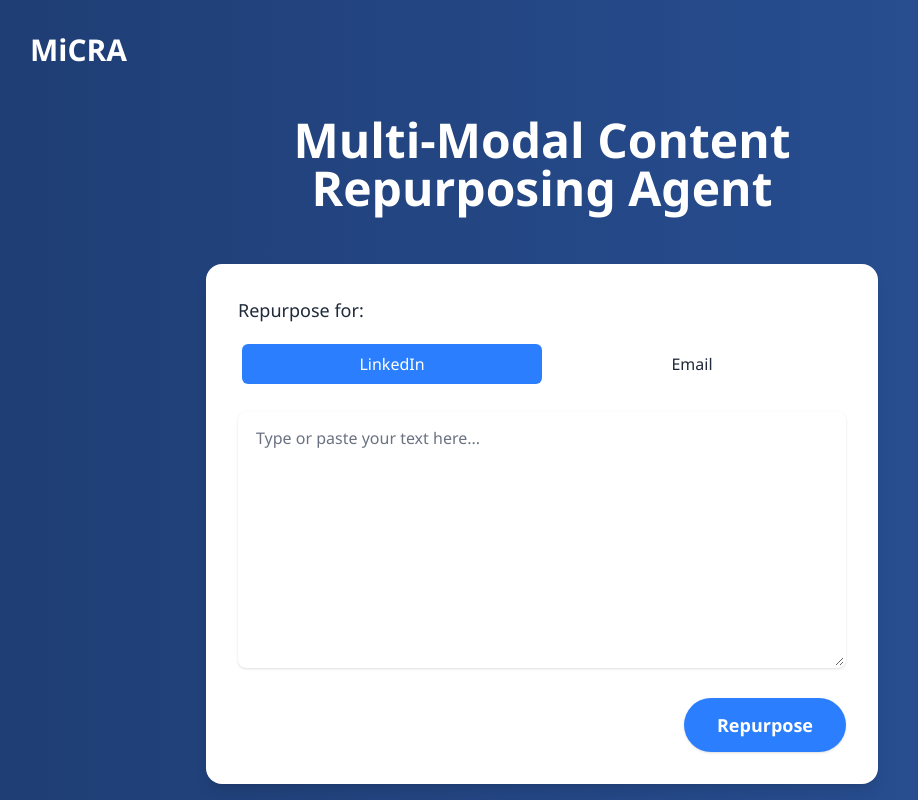
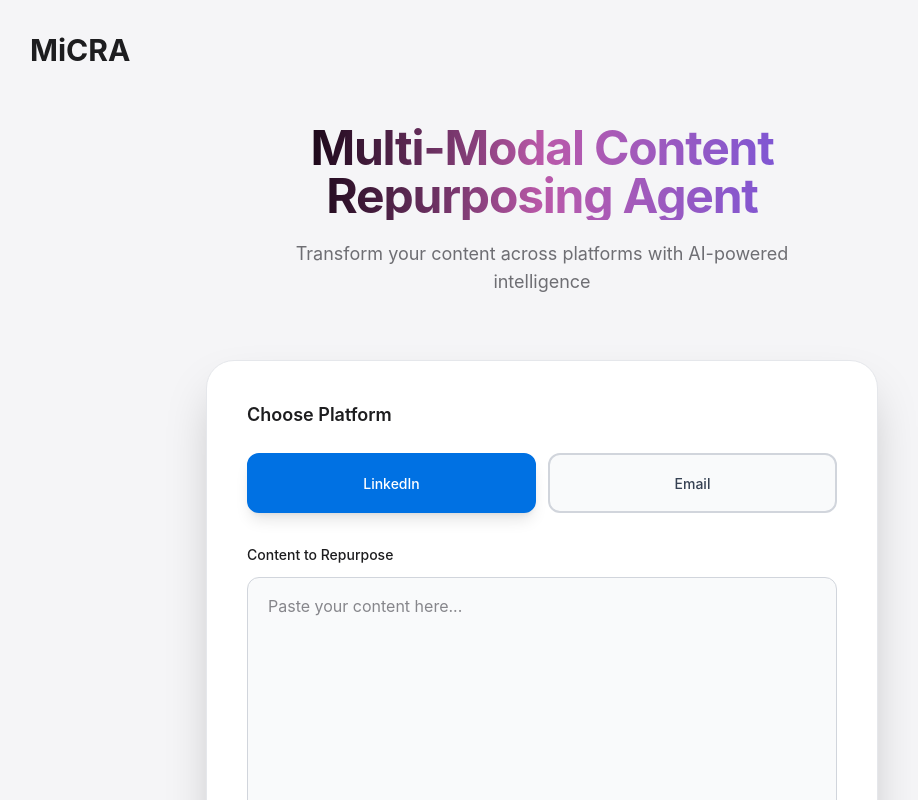
Before and after one commit to mcronin4/MiCRA, a Next.js app in the folder frontend/: page / in a window 1280 px wide. Shown: the top 800 px of the page, without its empty margins (98-1016 px from the left). Built offline with nearby package versions, Linux system fonts and the light colour scheme.

Commit message:
final form

```diff
--- a/frontend/src/app/globals.css
+++ b/frontend/src/app/globals.css
@@ -20,7 +20,33 @@
 }
 
 body {
-  background: linear-gradient(to right, #1e3c72 0%, #2a5298 100%);
-  color: white;
-  font-family: "Segoe UI", Tahoma, Geneva, Verdana, sans-serif;
+  background: #f5f5f7;
+  color: #1d1d1f;
+  font-family: -apple-system, BlinkMacSystemFont, "San Francisco", "SF Pro Display", "SF UI Display", "SF UI Text", "Segoe UI", system-ui, Tahoma, Geneva, Verdana, sans-serif;
+  -webkit-font-smoothing: antialiased;
+  -moz-osx-font-smoothing: grayscale;
 }
+
+@keyframes fade-in {
+  from {
+    opacity: 0;
+    transform: translateY(-10px);
+  }
+  to {
+    opacity: 1;
+    transform: translateY(0);
+  }
+}
+
+.animate-fade-in {
+  animation: fade-in 0.3s ease-out;
+}
+
+@keyframes loading-bar {
+  from {
+    width: 0%;
+  }
+  to {
+    width: 70%;
+  }
+}
--- a/frontend/src/app/page.tsx
+++ b/frontend/src/app/page.tsx
@@ -1,12 +1,49 @@
 "use client";
 
-import { useState } from 'react';
+import { useState, useEffect } from 'react';
 
 export default function Home() {
   const [text, setText] = useState('');
   const [platform, setPlatform] = useState('linkedin');
   const [isLoading, setIsLoading] = useState(false);
   const [message, setMessage] = useState('');
+  const [repurposedContent, setRepurposedContent] = useState('');
+  const [showCopyNotification, setShowCopyNotification] = useState(false);
+  const [currentPhrase, setCurrentPhrase] = useState(0);
+
+  const loadingPhrases = [
+    "🤖 Agent munching the data...",
+    "🤖 Agent crushing it up...",
+    "🤖 Agent digesting content...",
+    "🤖 Agent processing neural networks...",
+    "🤖 Agent transforming text...",
+    "🤖 Agent optimizing for platform...",
+    "🤖 Agent adding finishing touches...",
+    "🤖 Agent almost done..."
+  ];
+
+  // Cycle through loading phrases during loading
+  useEffect(() => {
+    if (isLoading) {
+      const interval = setInterval(() => {
+        setCurrentPhrase(prev => (prev + 1) % loadingPhrases.length);
+      }, 1500); // Change every 1.5 seconds
+
+      return () => clearInterval(interval);
+    } else {
+      setCurrentPhrase(0); // Reset when not loading
+    }
+  }, [isLoading, loadingPhrases.length]);
+
+  const copyToClipboard = async (content: string) => {
+    try {
+      await navigator.clipboard.writeText(content);
+      setShowCopyNotification(true);
+      setTimeout(() => setShowCopyNotification(false), 2000);
+    } catch (err) {
+      console.error('Failed to copy text: ', err);
+    }
+  };
 
   const handleSend = async () => { //async so it's always running
     if (!text.trim()) {
@@ -35,7 +72,8 @@ export default function Home() {
 
       if (response.ok) { //if the response is ok, we can set the message and clear the text area
         const data = await response.json(); //data is the response from the backend
-        setMessage(data.message); //set the message to the message from the backend
+        setRepurposedContent(data.message); // Store the generated content
+        setMessage('Content successfully repurposed!'); //set the message to the message from the backend
         setText(''); // Clear the text area after successful send
       } else {
         const errorData = await response.json();
@@ -51,63 +89,132 @@ export default function Home() {
   return (
     <div className="min-h-screen w-full p-4 sm:p-6 lg:p-8">
       <header className="w-full max-w-5xl mx-auto mb-12">
-        <h1 className="text-3xl font-bold text-white">MiCRA</h1>
+        <h1 className="text-3xl font-bold text-[#1d1d1f]">MiCRA</h1>
       </header>
 
       <main className="flex flex-col items-center justify-center">
-        <div className="w-full max-w-2xl mx-auto text-center mb-10">
-          <h2 className="text-4xl sm:text-5xl font-extrabold text-white mb-3">
+        <div className="w-full max-w-2xl mx-auto text-center mb-16">
+          <div className="p-2">
+            <h2 className="text-4xl sm:text-5xl font-bold text-transparent bg-clip-text bg-gradient-to-r from-black via-[#BA59A9] to-[#674FE3] mb-3 tracking-tight">
               Multi-Modal Content Repurposing Agent
             </h2>
           </div>
+          <p className="text-lg text-[#6e6e73] max-w-xl mx-auto">
+            Transform your content across platforms with AI-powered intelligence
+          </p>
+        </div>
 
-        <div className="w-full max-w-2xl mx-auto bg-white bg-opacity-20 backdrop-filter backdrop-blur-lg p-6 sm:p-8 rounded-2xl shadow-lg">
-          <div className="mb-6">
-            <span className="block text-lg font-medium text-gray-800 mb-4">Repurpose for:</span>
-            <div className="flex rounded-lg p-1 bg-white bg-opacity-20">
+        <div className="w-full max-w-2xl mx-auto bg-white p-8 sm:p-10 rounded-[28px] shadow-2xl border border-gray-200 relative overflow-hidden">
+          <div className="mb-8">
+            <h3 className="text-lg font-semibold text-[#1d1d1f] mb-6">Choose Platform</h3>
+            <div className="grid grid-cols-2 gap-3">
               <button
                 onClick={() => setPlatform('linkedin')}
-                className={`w-full text-center py-2 rounded-md transition-colors duration-300 ${
-                  platform === 'linkedin' ? 'bg-blue-500 text-white' : 'text-gray-800 hover:bg-white hover:bg-opacity-50'
+                className={`p-4 rounded-xl border-2 transition-all duration-300 text-center ${
+                  platform === 'linkedin'
+                    ? 'border-[#0071e3] bg-[#0071e3] text-white shadow-lg'
+                    : 'border-gray-300 bg-gray-50 text-gray-700 hover:border-gray-400 hover:bg-gray-100'
                 }`}
               >
-                LinkedIn
+                <span className="font-medium text-sm">LinkedIn</span>
               </button>
               <button
                 onClick={() => setPlatform('email')}
-                className={`w-full text-center py-2 rounded-md transition-colors duration-300 ${
-                  platform === 'email' ? 'bg-blue-500 text-white' : 'text-gray-800 hover:bg-white hover:bg-opacity-50'
+                className={`p-4 rounded-xl border-2 transition-all duration-300 text-center ${
+                  platform === 'email'
+                    ? 'border-[#0071e3] bg-[#0071e3] text-white shadow-lg'
+                    : 'border-gray-300 bg-gray-50 text-gray-700 hover:border-gray-400 hover:bg-gray-100'
                 }`}
               >
-                Email
+                <span className="font-medium text-sm">Email</span>
               </button>
             </div>
           </div>
+          <div className="mb-8">
+            <label
+              htmlFor="text-input"
+              className="block text-sm font-medium text-[#1d1d1f] mb-3"
+            >
+              Content to Repurpose
+            </label>
             <textarea
               id="text-input"
-            className="w-full h-64 px-4 py-3 bg-white bg-opacity-10 border-2 border-transparent rounded-lg shadow-sm focus:outline-none focus:ring-2 focus:ring-blue-400 focus:border-transparent text-base text-gray-800 placeholder-gray-500 transition"
-            placeholder="Type or paste your text here..."
+              className="w-full h-64 px-5 py-4 bg-gray-50 border border-gray-300 rounded-xl text-base text-[#1d1d1f] placeholder-[#86868b] focus:outline-none focus:ring-2 focus:ring-[#0071e3] focus:border-transparent transition-all duration-200 resize-none"
+              placeholder="Paste your content here..."
               value={text}
               onChange={(e) => setText(e.target.value)}
               required
             />
-          <div className="mt-6 flex justify-end">
+          </div>
+
+          <div className="flex justify-end">
             <button
               onClick={handleSend}
               disabled={isLoading}
-              className="py-3 px-8 border border-transparent rounded-full shadow-sm text-lg font-semibold text-white bg-blue-500 hover:bg-blue-600 focus:outline-none focus:ring-2 focus:ring-offset-2 focus:ring-blue-500 transform hover:scale-105 transition-all duration-300 disabled:opacity-50 disabled:cursor-not-allowed"
+              className="px-8 py-3 bg-[#0071e3] text-white rounded-xl font-medium text-base hover:bg-[#0077ed] focus:outline-none focus:ring-2 focus:ring-[#0071e3] focus:ring-offset-2 transition-all duration-200 disabled:opacity-50 disabled:cursor-not-allowed min-w-[120px]"
             >
-              {isLoading ? 'Sending...' : 'Repurpose'}
+              {isLoading ? 'Repurposing...' : 'Repurpose Content'}
             </button>
           </div>
 
           {message && (
-            <div className={`mt-4 p-4 rounded-md ${
+            <div className={`mt-4 p-4 rounded-lg ${
               message.includes('Error')
                 ? 'bg-red-50 border border-red-200 text-red-700'
                 : 'bg-green-50 border border-green-200 text-green-700'
             }`}>
-              {message}
+              <p className="text-sm">{message}</p>
+            </div>
+          )}
+
+          {repurposedContent && (
+            <div className="mt-10">
+              <div className="border border-gray-200 rounded-xl overflow-hidden">
+                <div className="bg-gray-50 px-6 py-4 border-b border-gray-200 flex items-center justify-between">
+                  <h3 className="text-lg font-semibold text-[#1d1d1f]">
+                    {platform === 'linkedin' ? 'LinkedIn Post' : 'Email Draft'}
+                  </h3>
+                  <button
+                    onClick={() => copyToClipboard(repurposedContent)}
+                    className="px-4 py-2 bg-[#0071e3] text-white rounded-lg hover:bg-[#0077ed] focus:outline-none focus:ring-2 focus:ring-[#0071e3] focus:ring-offset-2 transition-all duration-200 text-sm font-medium"
+                  >
+                    Copy Content
+                  </button>
+                </div>
+                <div className="bg-white p-6">
+                  <pre className="text-[#1d1d1f] whitespace-pre-wrap text-sm leading-relaxed font-normal">
+                    {repurposedContent}
+                  </pre>
+                </div>
+              </div>
+            </div>
+          )}
+
+          {showCopyNotification && (
+            <div className="fixed top-20 right-4 bg-green-500 text-white px-4 py-2 rounded-lg shadow-lg animate-fade-in">
+              Copied to clipboard!
+            </div>
+          )}
+
+          {isLoading && (
+            <div className="absolute top-0 left-0 w-full h-full bg-white bg-opacity-95 backdrop-filter backdrop-blur-sm flex flex-col items-center justify-center rounded-[28px] z-10">
+              <div className="text-center">
+                <div className="mb-6">
+                  <div className="w-12 h-12 border-4 border-[#0071e3] border-t-transparent rounded-full animate-spin mx-auto"></div>
+                </div>
+                <p className="text-[#1d1d1f] text-xl font-semibold mb-3">Repurposing Content</p>
+                <p className="text-[#6e6e73] text-base mb-8 h-6 flex items-center justify-center font-medium">
+                  {loadingPhrases[currentPhrase]}
+                </p>
+
+                {/* Progress bar */}
+                <div className="w-64 bg-gray-200 rounded-full h-2 overflow-hidden">
+                  <div className="bg-[#0071e3] h-2 rounded-full animate-pulse" style={{
+                    width: '70%',
+                    animation: 'loading-bar 2s ease-in-out infinite alternate'
+                  }}></div>
+                </div>
+              </div>
             </div>
           )}
         </div>
```
Lines whose indentation alone changed are shown as unchanged.
